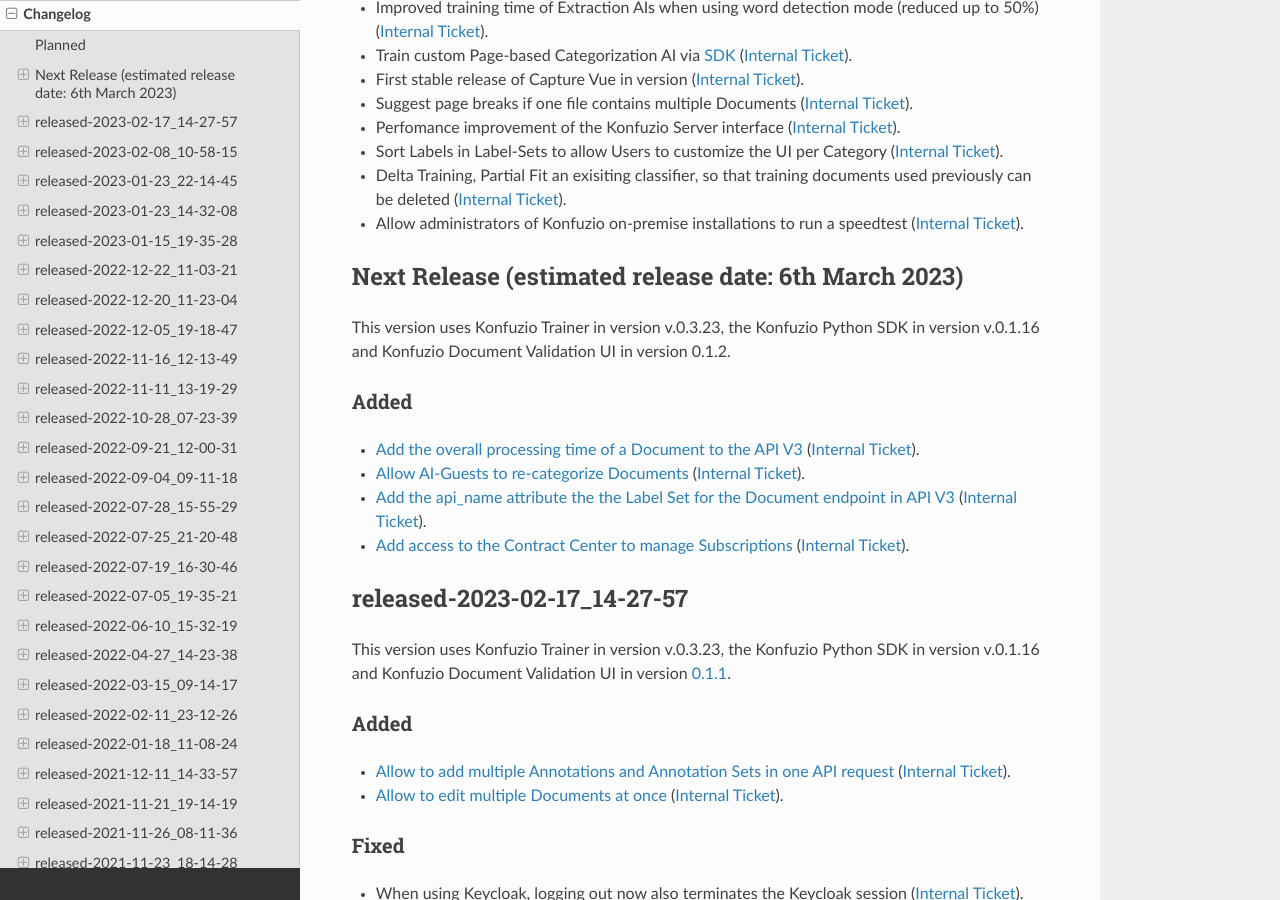
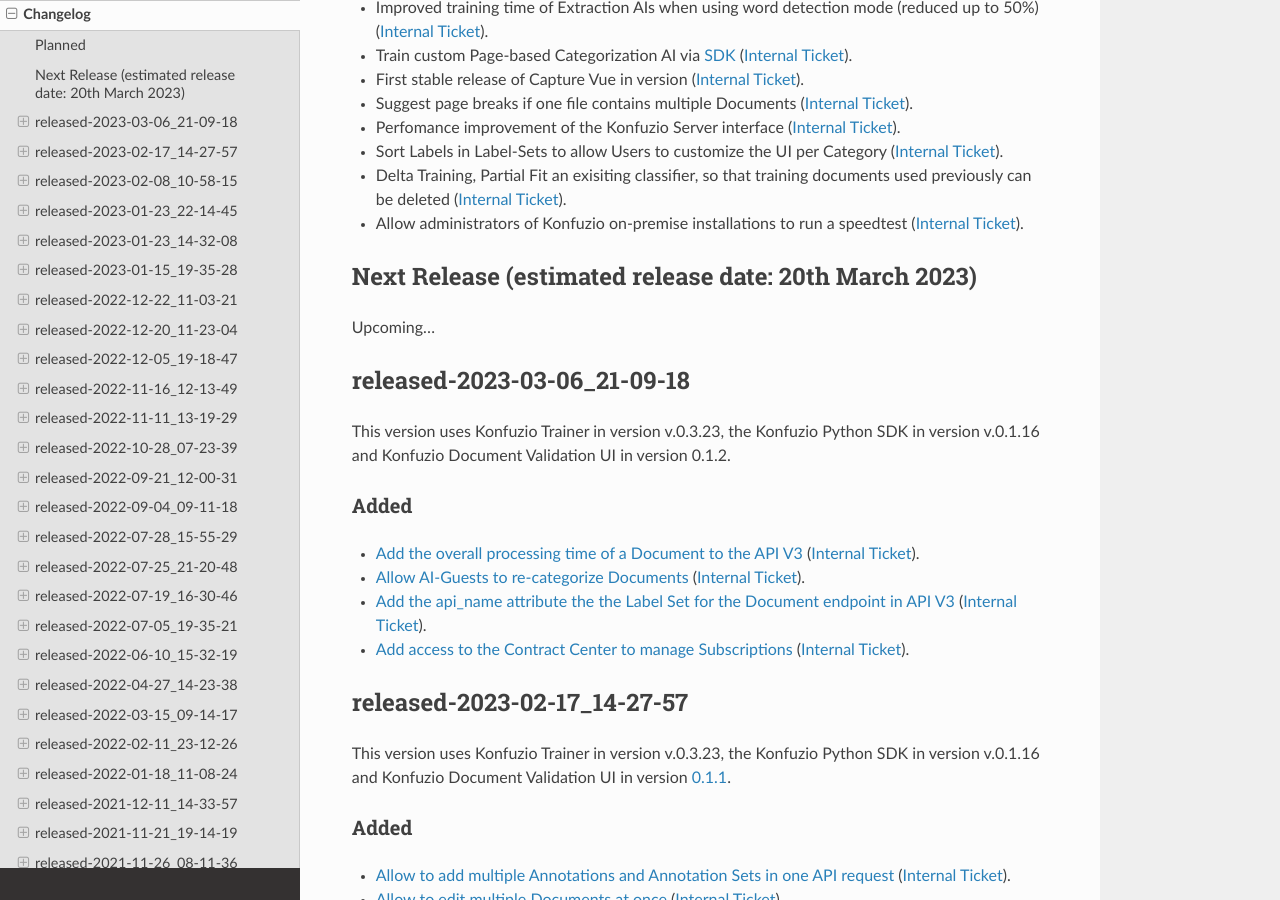
Before and after one commit to konfuzio-ai/konfuzio-sdk, a Sphinx documentation site: the page built from docs/web/changelog_app.md, in a window 1280 px wide and 900 px high, scrolled down 580 px. Built offline with Sphinx 7.4.7 and the Read the Docs theme 2.0.0, drawn with Linux system fonts in a browser that asks for light colours; pages that are not in the unit, such as notebooks, are missing from menus; a script that is not in the unit is left out.

Commit message:
Update changelog_app.md

```diff
--- a/docs/web/changelog_app.md
+++ b/docs/web/changelog_app.md
@@ -39,7 +39,11 @@
 - A bug during the extraction post-processing steps, which was causing the first line items of each page to be skipped ([Internal Ticket](https://git.konfuzio.com/konfuzio/objectives/-/issues/9561))
 -->
 
-## Next Release (estimated release date: 6th March 2023)
+## Next Release (estimated release date: 20th March 2023)
+
+Upcoming...
+
+## released-2023-03-06_21-09-18
 
 This version uses Konfuzio Trainer in version v.0.3.23, the Konfuzio Python SDK in version v.0.1.16 and Konfuzio Document Validation UI in version 0.1.2.
 
```
